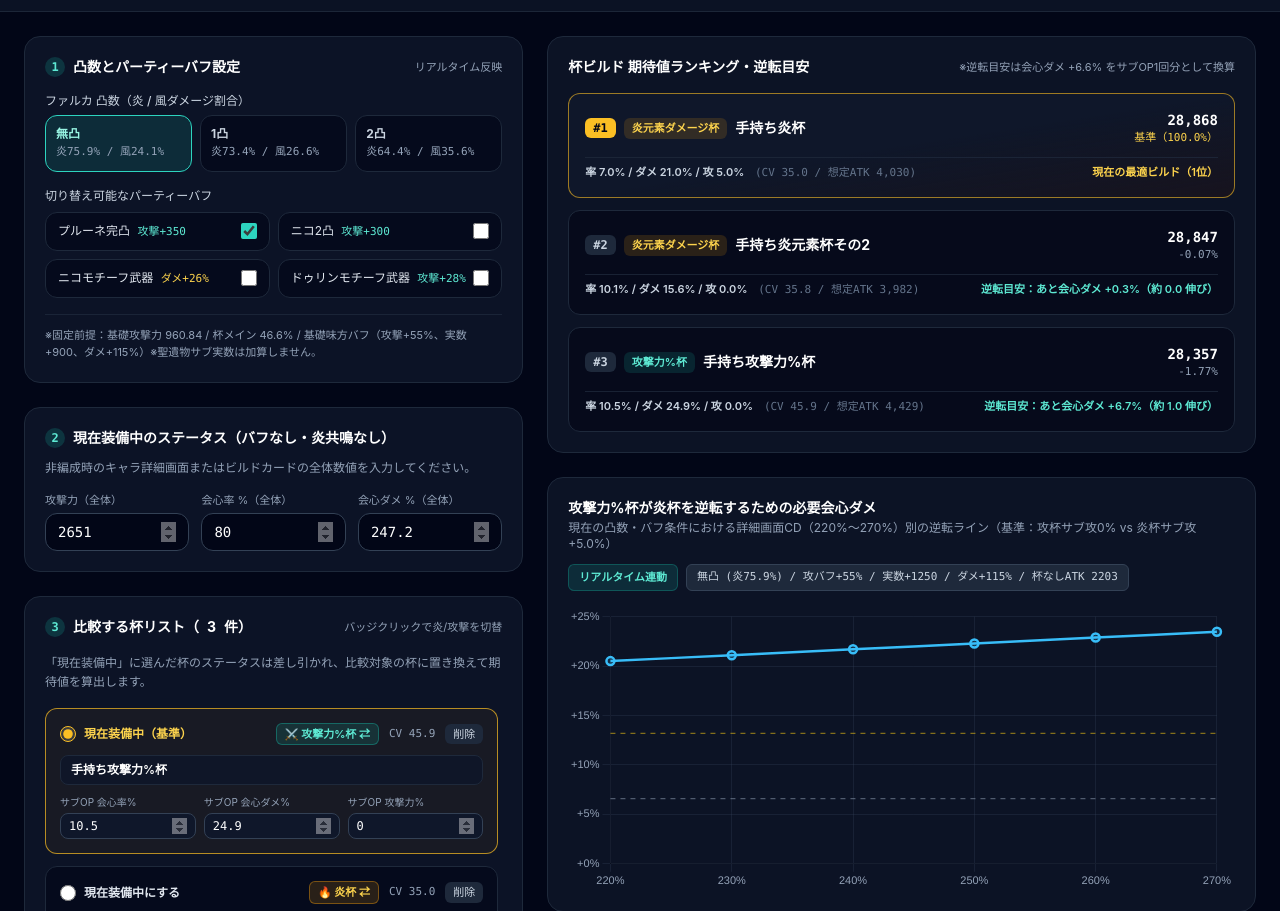
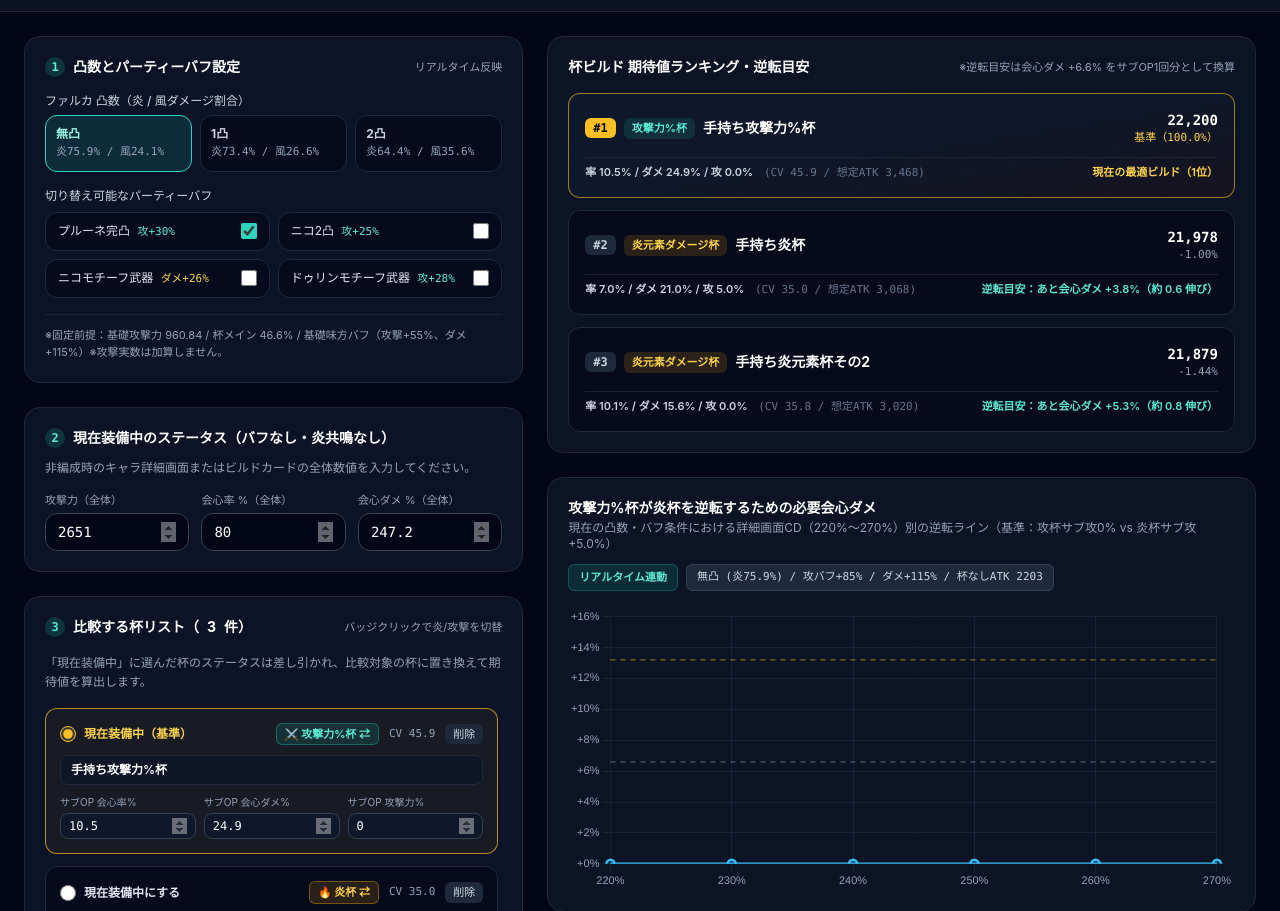
Before and after one commit to disuke1122/my-website, a plain HTML site: page index.html in a window 1280 px wide. Shown: the part 63-974 px from the top of the page. Drawn offline with nearby package versions, Linux system fonts and the light colour scheme.

Commit message:
Update index.html

```diff
--- a/index.html
+++ b/index.html
@@ -81,13 +81,13 @@
           <div class="grid grid-cols-1 sm:grid-cols-2 gap-2">
             <label class="flex items-center justify-between rounded-xl border border-slate-800 bg-slate-950/60 px-3 py-2.5 cursor-pointer hover:border-slate-700 transition">
               <span class="text-xs text-slate-200">
-                プルーネ完凸 <span class="text-[11px] font-mono text-teal-300 ml-1">攻撃+350</span>
+                プルーネ完凸 <span class="text-[11px] font-mono text-teal-300 ml-1">攻+30%</span>
               </span>
               <input id="buffPruneC6" type="checkbox" class="rounded accent-teal-400 w-4 h-4" />
             </label>
             <label class="flex items-center justify-between rounded-xl border border-slate-800 bg-slate-950/60 px-3 py-2.5 cursor-pointer hover:border-slate-700 transition">
               <span class="text-xs text-slate-200">
-                ニコ2凸 <span class="text-[11px] font-mono text-teal-300 ml-1">攻撃+300</span>
+                ニコ2凸 <span class="text-[11px] font-mono text-teal-300 ml-1">攻+25%</span>
               </span>
               <input id="buffNicoC2" type="checkbox" class="rounded accent-teal-400 w-4 h-4" />
             </label>
@@ -99,7 +99,7 @@
             </label>
             <label class="flex items-center justify-between rounded-xl border border-slate-800 bg-slate-950/60 px-3 py-2.5 cursor-pointer hover:border-slate-700 transition">
               <span class="text-xs text-slate-200">
-                ドゥリンモチーフ武器 <span class="text-[11px] font-mono text-teal-300 ml-1">攻撃+28%</span>
+                ドゥリンモチーフ武器 <span class="text-[11px] font-mono text-teal-300 ml-1">攻+28%</span>
               </span>
               <input id="buffDurinSig" type="checkbox" class="rounded accent-teal-400 w-4 h-4" />
             </label>
@@ -107,7 +107,7 @@
         </div>
 
         <p class="text-[11px] text-slate-400 leading-relaxed border-t border-slate-800/80 pt-3">
-          ※固定前提：基礎攻撃力 960.84 / 杯メイン 46.6% / 基礎味方バフ（攻撃+55%、実数+900、ダメ+115%）※聖遺物サブ実数は加算しません。
+          ※固定前提：基礎攻撃力 960.84 / 杯メイン 46.6% / 基礎味方バフ（攻撃+55%、ダメ+115%）※攻撃実数は加算しません。
         </p>
       </div>
 
@@ -291,7 +291,6 @@
       const GOBLET_MAIN_ATK_PCT = 0.466;
       const GOBLET_MAIN_PYRO_PCT = 0.466;
       const FIXED_ATK_BUFF = 0.55;
-      const FIXED_FLAT_ATK_BUFF = 900;
       const FIXED_DMG_BUFF = 1.15;
       const CRIT_ROLL_UNIT = 6.6;
 
@@ -364,21 +363,18 @@
       function getBuffTotals() {
         const atkPct =
           FIXED_ATK_BUFF +
+          (state.buffs.pruneC6 ? 0.30 : 0) +
+          (state.buffs.nicoC2 ? 0.25 : 0) +
           (state.buffs.durinSig ? 0.28 : 0);
-
-        const flatAtk =
-          FIXED_FLAT_ATK_BUFF +
-          (state.buffs.pruneC6 ? 350 : 0) +
-          (state.buffs.nicoC2 ? 300 : 0);
 
         const dmgPct =
           FIXED_DMG_BUFF +
           (state.buffs.nicoSig ? 0.26 : 0);
 
-        return { atkPct, flatAtk, dmgPct };
+        return { atkPct, dmgPct };
       }
 
-      // 聖遺物サブ実数は加算せず、現在装備中の杯を差し引いた基準ステータスを算出
+      // 攻撃実数を加算せず、現在装備中の杯を差し引いた基準ステータスを算出
       function getStatsWithoutGoblet() {
         const equipped = state.goblets.find((g) => g.id === state.equippedId) || state.goblets[0];
         const mainAtkRemoved = equipped && equipped.type === 'atk' ? GOBLET_MAIN_ATK_PCT : 0;
@@ -400,11 +396,8 @@
         const mainAtkPct = goblet.type === 'atk' ? GOBLET_MAIN_ATK_PCT : 0;
         const mainPyroPct = goblet.type === 'pyro' ? GOBLET_MAIN_PYRO_PCT : 0;
 
-        // 聖遺物サブ実数は加算せず、チームバフの攻撃実数（buffs.flatAtk）を加算
-        const finalAtk =
-          baseStats.baseNoGobletAtk +
-          BASE_ATK * (mainAtkPct + subAtkPct + buffs.atkPct) +
-          buffs.flatAtk;
+        // 攻撃実数は加算しない
+        const finalAtk = baseStats.baseNoGobletAtk + BASE_ATK * (mainAtkPct + subAtkPct + buffs.atkPct);
 
         const effCr = Math.min(1.0, Math.max(0, (baseStats.baseCr + subCr) / 100));
         const effCd = Math.max(0, (baseStats.baseCd + subCd) / 100);
@@ -435,12 +428,10 @@
         const cInfo = CONSTELLATION_RATIOS[state.constellation] || CONSTELLATION_RATIOS.C0;
         const buffs = getBuffTotals();
 
-        // ヘッダー合計バフ
+        // ヘッダー合計バフ（攻撃実数なし）
         const buffEl = document.getElementById('activeBuffSummary');
         if (buffEl) {
-          buffEl.textContent =
-            `合計バフ: 攻撃+${Math.round(buffs.atkPct * 100)}% / ` +
-            `実数+${buffs.flatAtk} / ダメバフ+${Math.round(buffs.dmgPct * 100)}%`;
+          buffEl.textContent = `合計バフ: 攻撃+${Math.round(buffs.atkPct * 100)}% / ダメバフ+${Math.round(buffs.dmgPct * 100)}%`;
         }
 
         // 凸ボタン状態
@@ -658,7 +649,7 @@
         renderBreakEvenChart(cInfo, buffs, baseStats);
       }
 
-      // 逆転必要会心ダメグラフ（基準：攻杯サブ攻0% vs 炎杯サブ攻+5.0%、チーム攻撃実数反映・聖遺物サブ実数なし）
+      // 攻撃実数を加算しない逆転必要会心ダメグラフ（基準：攻杯サブ攻0% vs 炎杯サブ攻+5.0%）
       function renderBreakEvenChart(cInfo, buffs, baseStats) {
         const canvas = document.getElementById('gobletBreakEvenChart');
         if (!canvas || typeof Chart === 'undefined') return;
@@ -667,31 +658,24 @@
         if (badge) {
           badge.textContent =
             `${cInfo.label} (炎${(cInfo.pyro * 100).toFixed(1)}%) / ` +
-            `攻バフ+${Math.round(buffs.atkPct * 100)}% / 実数+${buffs.flatAtk} / ` +
-            `ダメ+${Math.round(buffs.dmgPct * 100)}% / 杯なしATK ${Math.round(baseStats.baseNoGobletAtk)}`;
+            `攻バフ+${Math.round(buffs.atkPct * 100)}% / ダメ+${Math.round(buffs.dmgPct * 100)}% / ` +
+            `杯なしATK ${Math.round(baseStats.baseNoGobletAtk)}`;
         }
 
         const cdList = [220, 230, 240, 250, 260, 270];
         const labels = cdList.map((v) => `${v}%`);
         const effCr = Math.min(1.0, Math.max(0.05, (Number(state.stats.cr) || 80) / 100));
 
-        const atkCupAtk =
-          baseStats.baseNoGobletAtk +
-          BASE_ATK * (GOBLET_MAIN_ATK_PCT + buffs.atkPct) +
-          buffs.flatAtk;
+        // 攻杯（サブ攻0%）vs 炎杯（サブ攻+5.0%）、攻撃実数は加算しない
+        const atkCupAtk = baseStats.baseNoGobletAtk + BASE_ATK * (GOBLET_MAIN_ATK_PCT + buffs.atkPct);
+        const pyroCupAtk = baseStats.baseNoGobletAtk + BASE_ATK * (0.05 + buffs.atkPct);
 
-        const pyroCupAtk =
-          baseStats.baseNoGobletAtk +
-          BASE_ATK * (0.05 + buffs.atkPct) +
-          buffs.flatAtk;
+        const pyroDmgMult = 1 + buffs.dmgPct + GOBLET_MAIN_PYRO_PCT;
+        const anemoDmgMult = 1 + buffs.dmgPct;
+        const avgDmgMult = pyroDmgMult * cInfo.pyro + anemoDmgMult * cInfo.anemo;
 
-        const pyroCupMult =
-          (1 + buffs.dmgPct + GOBLET_MAIN_PYRO_PCT) * cInfo.pyro +
-          (1 + buffs.dmgPct) * cInfo.anemo;
-        const atkCupMult = 1 + buffs.dmgPct;
-
-        const pyroScore = pyroCupAtk * pyroCupMult;
-        const atkBaseScore = atkCupAtk * atkCupMult;
+        const pyroScore = pyroCupAtk * avgDmgMult;
+        const atkBaseScore = atkCupAtk * avgDmgMult;
 
         let allAhead = true;
         const curveData = cdList.map((cdPct) => {
```
